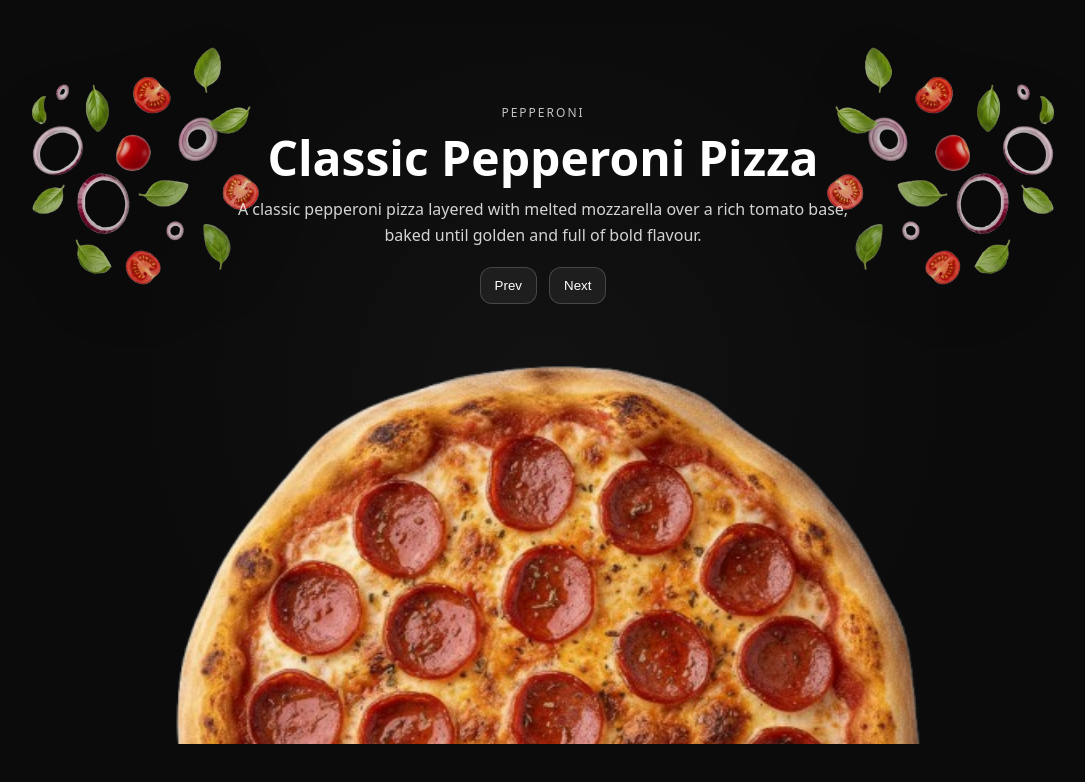
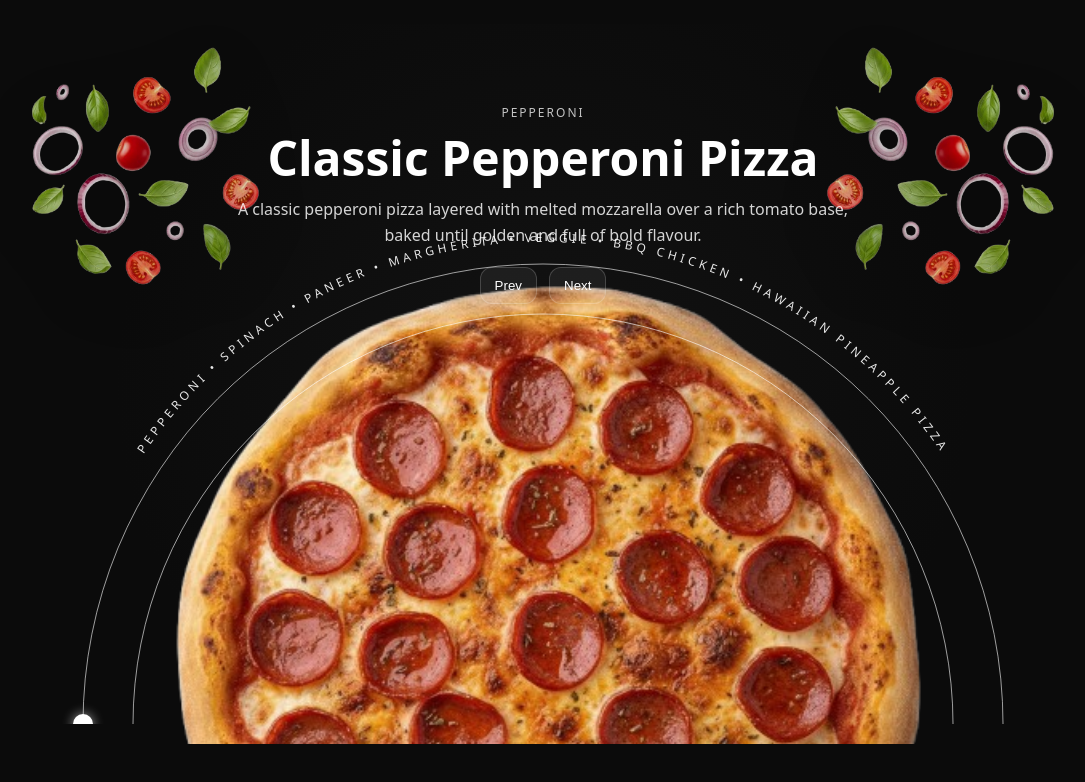
Before and after one commit to limshiching/pizza-slider, a React (Vite) app: page / in a window 1280 px wide. Shown: the top 782 px of the page, without its empty margins (97-1182 px from the left). Built offline with nearby package versions, Linux system fonts and the light colour scheme.

Commit message:
WIP - Arc indicator

```diff
--- a/src/App.tsx
+++ b/src/App.tsx
@@ -42,6 +42,43 @@ export default function App() {
             aria-hidden="true"
             style={{ ...styles.ingredients, ...styles.ingredientsRight }}
           />
+
+          {/* Arc indicator */}
+          <div style={styles.arcWrap} aria-hidden="true">
+            <svg
+              width="1000"
+              height="520"
+              viewBox="0 0 1000 520"
+              style={styles.arcSvg}
+            >
+              <path d={arcPath(500, 520, 460)} style={styles.ringOuter} />
+              <path d={arcPath(500, 520, 410)} style={styles.ringInner} />
+
+              <defs>
+                <path id="pizzaArcTextPath" d={arcPath(500, 520, 485)} />
+              </defs>
+
+              <text style={styles.arcText}>
+                <textPath
+                  href="#pizzaArcTextPath"
+                  startOffset="50%"
+                  textAnchor="middle"
+                  method="align"
+                  spacing="auto"
+                >
+                  {[...PIZZAS].map((p) => p.label).join(" • ")}
+                </textPath>
+              </text>
+
+              {/* Moving indicator dot on outer ring */}
+              <circle
+                r="10"
+                cx={dotPos(activeIndex, PIZZAS.length, 500, 520, 460).x}
+                cy={dotPos(activeIndex, PIZZAS.length, 500, 520, 460).y}
+                style={styles.arcDot}
+              />
+            </svg>
+          </div>
 
           {/* Pizza */}
           <img
@@ -129,9 +166,69 @@ const styles: Record<string, React.CSSProperties> = {
   pizza: {
     position: "absolute",
     left: "50%",
-    bottom: -400,
+    bottom: -320,
     width: 800,
     transform: "translateX(-50%)",
     pointerEvents: "none",
   },
+
+  arcWrap: {
+    position: "absolute",
+    left: "50%",
+    bottom: -60,
+    transform: "translateX(-50%)",
+    width: 1000,
+    height: 600,
+    pointerEvents: "none",
+    zIndex: 4,
+  },
+  arcSvg: {
+    display: "block",
+  },
+  ringOuter: {
+    fill: "none",
+    stroke: "rgba(255, 255, 255, 0.6)",
+    strokeWidth: 1,
+  },
+
+  ringInner: {
+    fill: "none",
+    stroke: "rgba(255, 255, 255, 0.6)",
+    strokeWidth: 1,
+  },
+  arcText: {
+    fontSize: 12,
+    letterSpacing: "4px",
+    textTransform: "uppercase",
+    fill: "rgba(255,255,255,0.90)",
+    dominantBaseline: "middle",
+  },
+  arcDot: {
+    fill: "#ffffff",
+    filter: "drop-shadow(0 0 6px rgba(255,255,255,0.6))",
+  },
 };
+
+function arcPath(cx: number, cy: number, r: number): string {
+  const startX = cx - r;
+  const startY = cy;
+  const endX = cx + r;
+  const endY = cy;
+  return `M ${startX} ${startY} A ${r} ${r} 0 0 1 ${endX} ${endY}`;
+}
+
+function dotPos(
+  activeIndex: number,
+  total: number,
+  cx: number,
+  cy: number,
+  r: number
+): { x: number; y: number } {
+  const t = total <= 1 ? 0 : activeIndex / (total - 1);
+  const angle = Math.PI - Math.PI * t;
+
+  return {
+    x: cx + r * Math.cos(angle),
+    y: cy - r * Math.sin(angle),
+  };
+}
```
